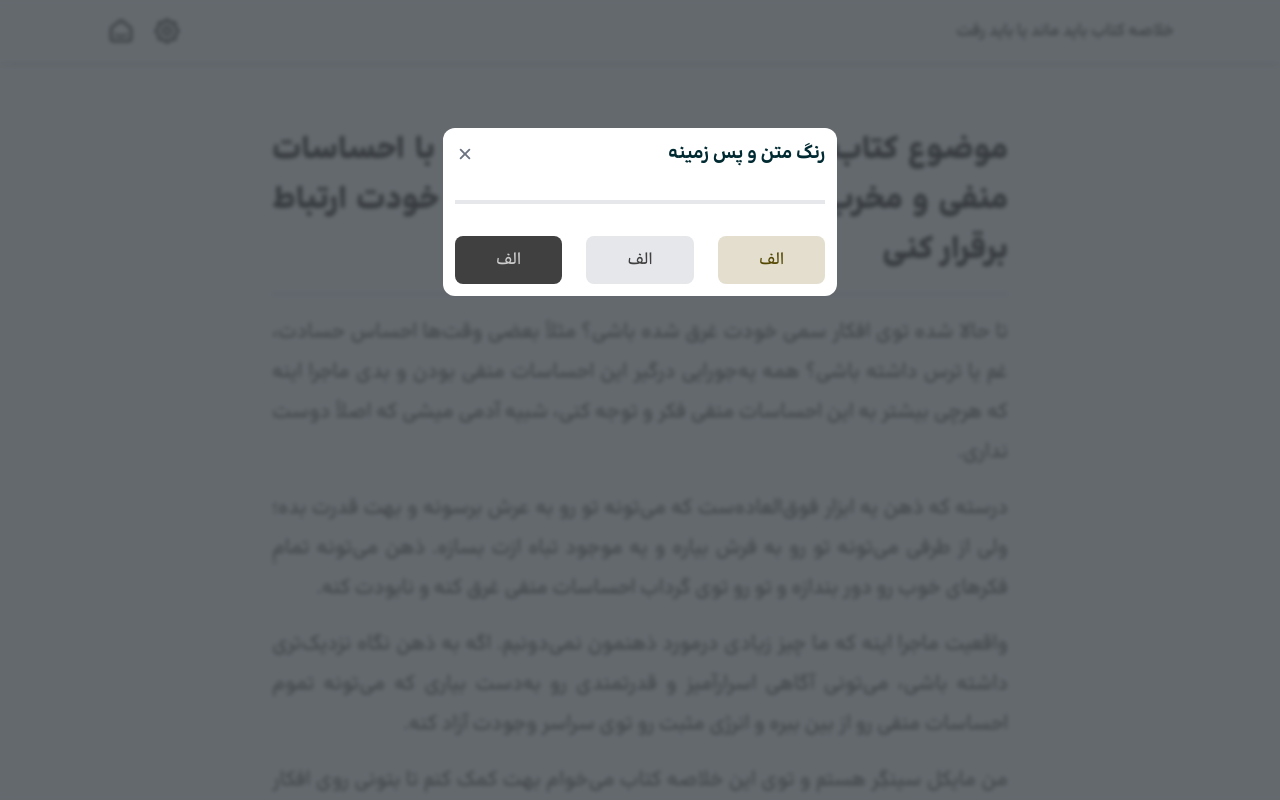
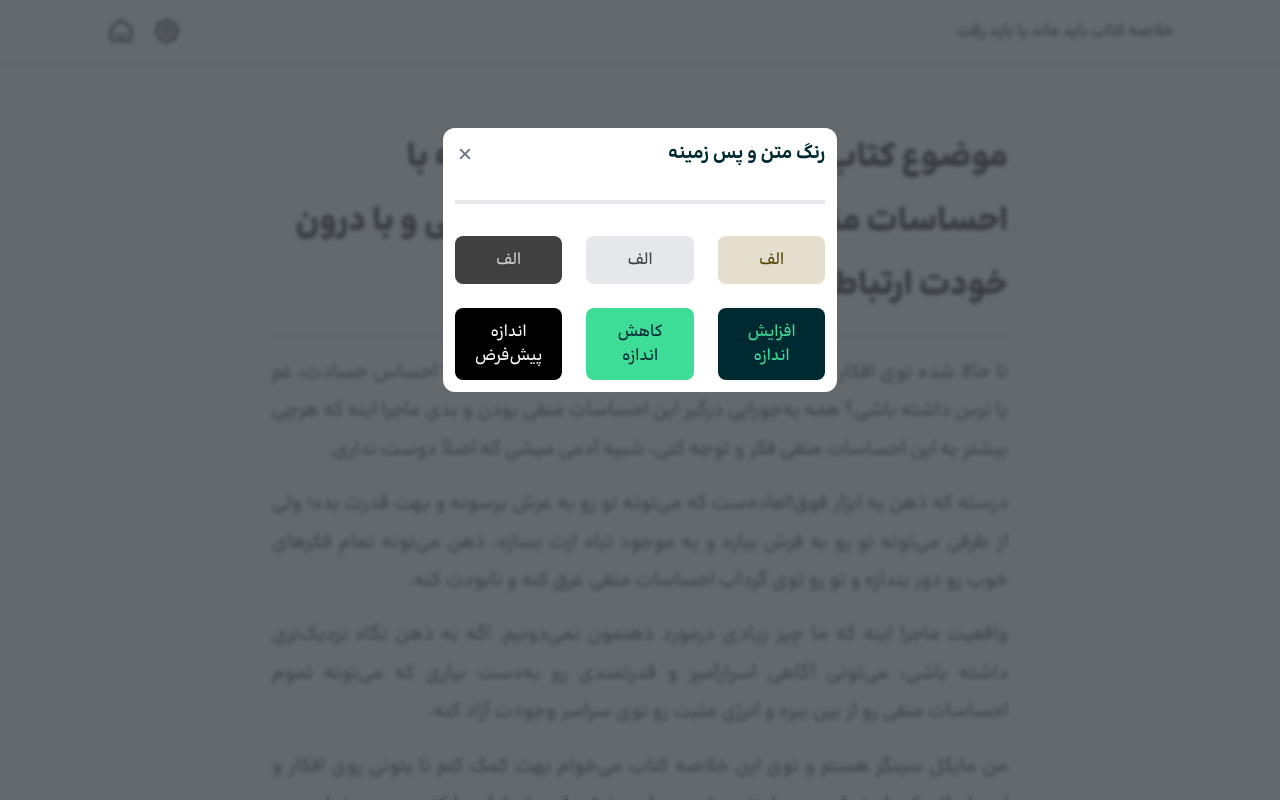
Before and after one commit to sinashirdel/chekida-react, a React (Vite) app: page /readBooks/1 in a window 1280 px wide. Both pictures are taken after a click on the element 167 px from the left and 31 px from the top of the page. Shown: the top 800 px of the page. Built offline with nearby package versions, Linux system fonts and the light colour scheme.

Commit message:
added increase and decrease font size in read book component

```diff
--- a/src/App.jsx
+++ b/src/App.jsx
@@ -28,12 +28,13 @@ function App() {
 
   const [settingBox, setSettingBox] = useState(false);
   const [editRead, setEditRead] = useState("default");
+  const [fontSize, setFontSize] = useState(16);
   return (
     <>
       <AuthProvider>
         <BookContext>
           <Toaster />
-<ScrollToTop />
+          <ScrollToTop />
           <Routes>
             <Route path="/" element={<Layout />}>
               <Route
@@ -77,6 +78,8 @@ function App() {
                     setSettingBox={setSettingBox}
                     editRead={editRead}
                     setEditRead={setEditRead}
+                    fontSize={fontSize}
+                    setFontSize={setFontSize}
                   />
                 }
               />
--- a/src/components/ReadLayout/ReadBook.jsx
+++ b/src/components/ReadLayout/ReadBook.jsx
@@ -3,10 +3,19 @@ import { useParams } from "react-router-dom";
 import { useBooks } from "../Context/BookContext";
 import SettingBox from "./SettingBox";
 
-const ReadBook = ({ settingBox, setSettingBox, editRead, setEditRead }) => {
+const ReadBook = ({
+  settingBox,
+  setSettingBox,
+  editRead,
+  setEditRead,
+  fontSize,
+  setFontSize,
+}) => {
   const booksContext = useBooks();
   const { id } = useParams();
   const book = booksContext.find((b) => b.id === Number(id));
+
+  console.log(fontSize)
 
   return (
     <div
@@ -18,23 +27,29 @@ const ReadBook = ({ settingBox, setSettingBox, editRead, setEditRead }) => {
           : "bg-gray-50"
       } py-12`}
     >
-      <div className="container xl:max-w-[800px] text-justify text-lg">
+      <div className="container xl:max-w-[800px]">
         <div
-          className={`flex flex-col gap-4 text-xl leading-10 p-4 ${
+          className={`flex flex-col gap-4 p-4 ${
             editRead === "dark" ? "text-[#FFFFFFDE]" : "text-stone-900"
           }`}
+          style={{ fontSize: `${fontSize}px` }}
         >
-          <h1 className="text-xl md:text-3xl leading-10 md:leading-[50px] font-bold">
+          <h1 className="text-[1.5em] md:text-[2em] leading-[2em] font-bold">
             {book.reading.page1.title}
           </h1>
           <hr className="w-full border-2" />
+          <div className="flex flex-col gap-4 text-[1.2em] leading-[2em] text-justify">
             <p>{book.reading.page1.p1}</p>
             <p>{book.reading.page1.p2}</p>
             <p>{book.reading.page1.p3}</p>
             <p>{book.reading.page1.p4}</p>
             <strong>{book.reading.page1.strong}</strong>
             <div
-            className={`w- h-full border-4 ${editRead === "default" ? "border-chekida-green" : "border-current"} ${
+              className={`w- h-full border-4 ${
+                editRead === "default"
+                  ? "border-chekida-green"
+                  : "border-current"
+              } ${
                 editRead === "default" ? "bg-green-200" : "bg-inherit"
               } rounded-xl p-4 md:p-8 lg:p-12`}
             >
@@ -45,8 +60,14 @@ const ReadBook = ({ settingBox, setSettingBox, editRead, setEditRead }) => {
               </ul>
             </div>
           </div>
+        </div>
         {settingBox && (
-          <SettingBox setSettingBox={setSettingBox} setEditRead={setEditRead} />
+          <SettingBox
+            setSettingBox={setSettingBox}
+            setEditRead={setEditRead}
+            fontSize={fontSize}
+            setFontSize={setFontSize}
+          />
         )}
       </div>
     </div>
--- a/src/components/ReadLayout/ReadLayout.jsx
+++ b/src/components/ReadLayout/ReadLayout.jsx
@@ -5,7 +5,10 @@ import { Outlet } from "react-router-dom";
 const ReadLayout = ({ setSettingBox, editRead }) => {
   return (
     <>
-      <NavReadBook setSettingBox={setSettingBox} editRead={editRead} />
+      <NavReadBook
+        setSettingBox={setSettingBox}
+        editRead={editRead}
+      />
       <Outlet />
     </>
   );
--- a/src/components/ReadLayout/SettingBox.jsx
+++ b/src/components/ReadLayout/SettingBox.jsx
@@ -1,7 +1,7 @@
 import React from "react";
 import { IoClose } from "react-icons/io5";
 
-const SettingBox = ({ setSettingBox, setEditRead }) => {
+const SettingBox = ({ setSettingBox, setEditRead, fontSize , setFontSize }) => {
   return (
     <div className="backdrop">
       <div className="container my-32 sm:w-2/3 md:w-1/2 lg:w-1/3">
@@ -37,15 +37,24 @@ const SettingBox = ({ setSettingBox, setEditRead }) => {
             >
               الف
             </div>
-            {/* <div className="bg-chekida-slate text-chekida-green text-center p-2 md:p-3 rounded-lg">
+            <div
+              onClick={() => setFontSize(fontSize + 1)}
+              className="bg-chekida-slate text-chekida-green text-center p-2 md:p-3 rounded-lg"
+            >
               افزایش اندازه
             </div>
-            <div className="bg-chekida-green text-chekida-slate text-center p-2 md:p-3 rounded-lg">
+            <div
+              onClick={() => setFontSize(fontSize - 1)}
+              className="bg-chekida-green text-chekida-slate text-center p-2 md:p-3 rounded-lg"
+            >
               کاهش اندازه
             </div>
-            <div className="bg-black text-gray-50 text-center p-2 md:p-3 rounded-lg">
+            <div
+              onClick={() => setFontSize(16)}
+              className="bg-black text-gray-50 text-center p-2 md:p-3 rounded-lg"
+            >
               اندازه پیش‌فرض
-            </div> */}
+            </div>
           </div>
         </div>
       </div>
```
Lines whose indentation alone changed are shown as unchanged.
